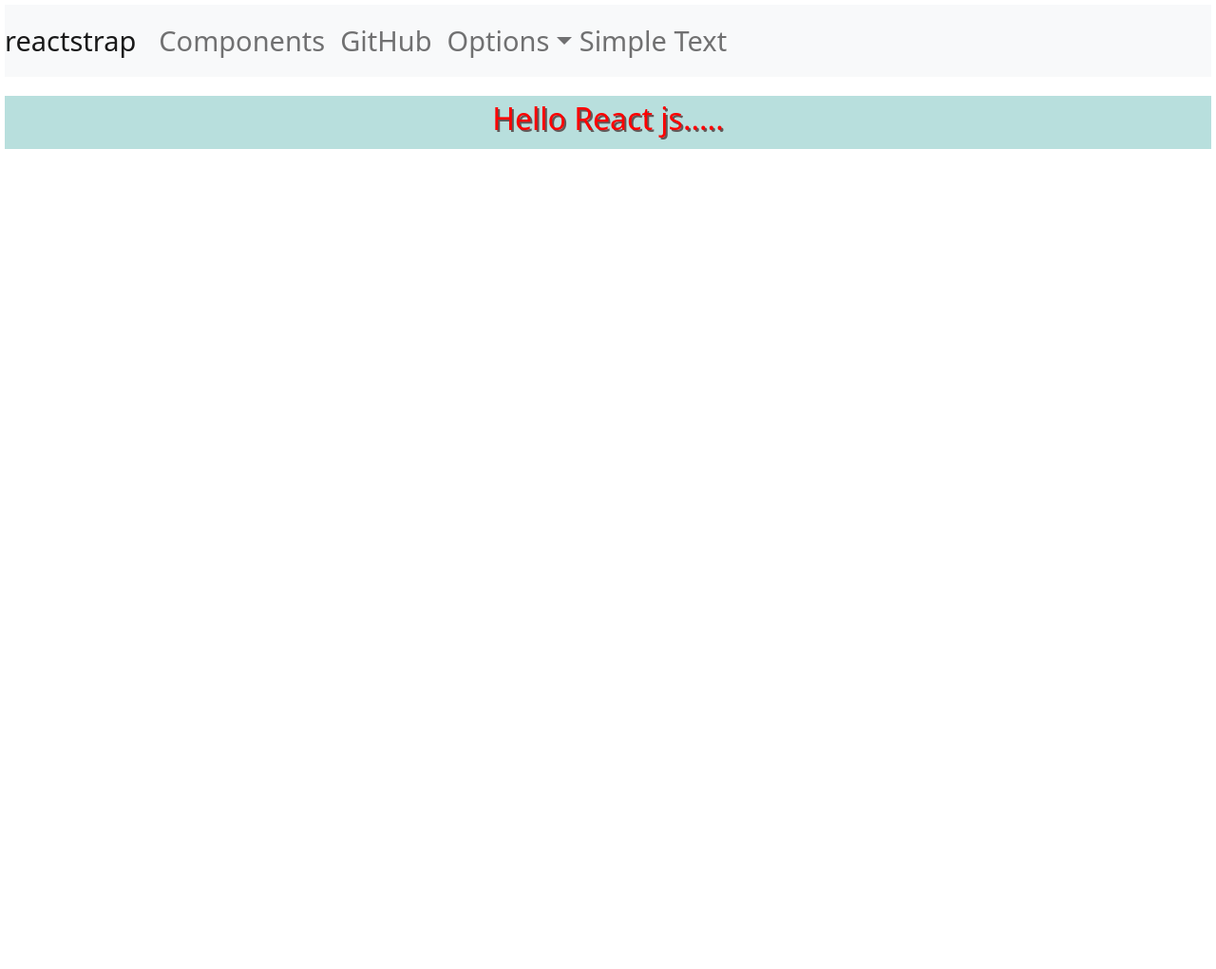
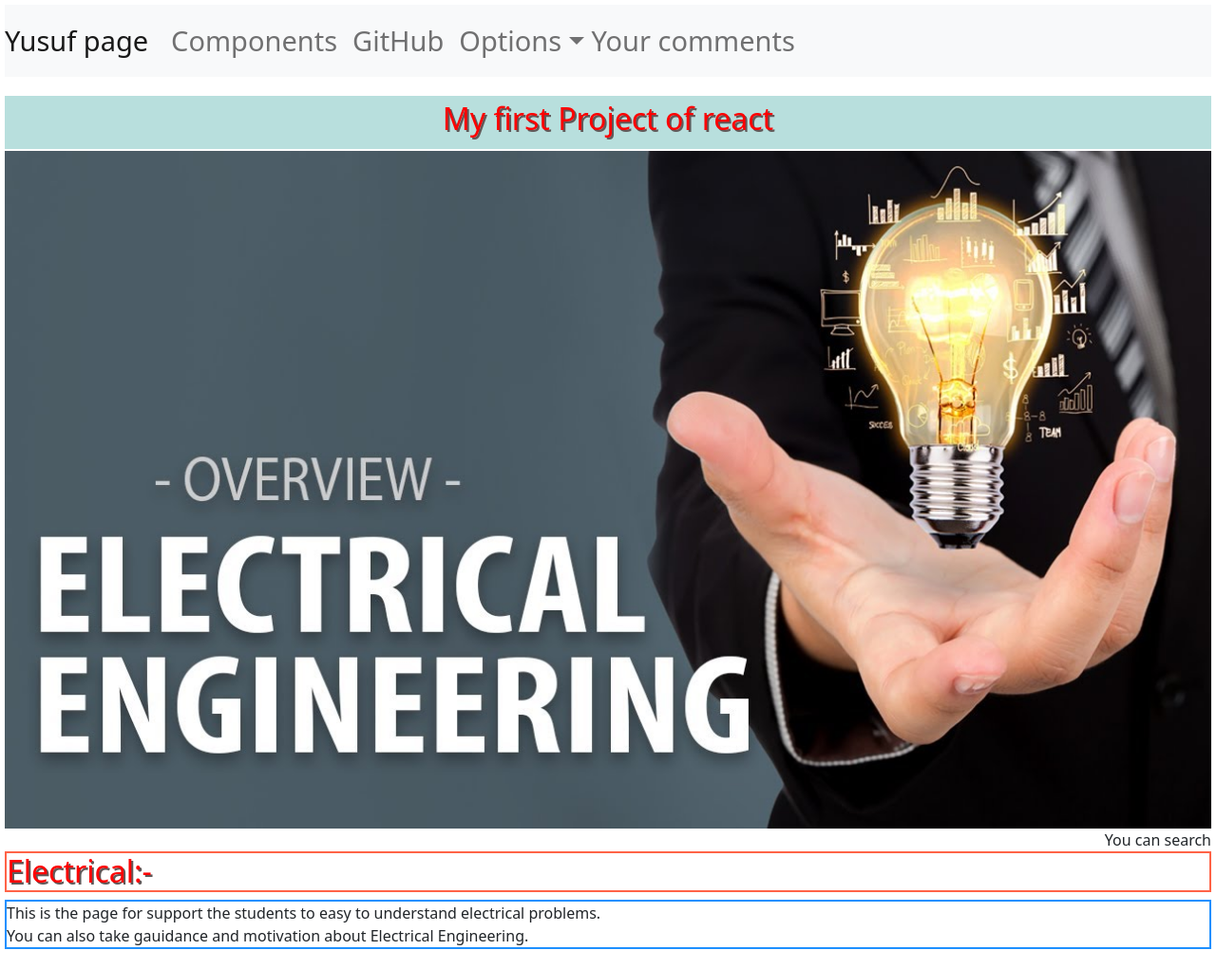
Before and after one commit to yunus9175/sample, a React (Create React App) app: page / in a window 1280 px wide. Shown: the whole page at 95% size. Before the commit the page ends 800 px from the top, so only its background shows below. Built offline with nearby package versions, Linux system fonts and the light colour scheme.

Commit message:
changes in app.js file

```diff
--- a/public/index.html
+++ b/public/index.html
@@ -26,7 +26,9 @@
     -->
     <title>React App</title>
   </head>
+
   <body>
+
     <noscript>You need to enable JavaScript to run this app.</noscript>
     <div id="root"></div>
     <!--
@@ -39,5 +41,7 @@
       To begin the development, run `npm start` or `yarn start`.
       To create a production bundle, use `npm run build` or `yarn build`.
     -->
+
+
   </body>
 </html>
--- a/src/App.css
+++ b/src/App.css
@@ -2,7 +2,8 @@
 
   background-color: #b8dfdd;
   padding: 5px;
-  margin-top: 20px;
+  margin-top: 20px ;
+  margin-bottom: 2px ;
 
 }
 h2{
--- a/src/App.js
+++ b/src/App.js
@@ -1,14 +1,32 @@
 import './App.css';
 import Navbar from './components/Navbar';
 import 'bootstrap/dist/css/bootstrap.min.css';
+import a from './assets/image/Electrical.jpg'
 function App() {
   return (
     <div style={{ padding: 5 }}>
       <Navbar />
+      <div >
       <div className="App">
-        <h2>Hello React js.....</h2>
+      <h2>My first Project of react</h2>
       </div>
+        <img src={a} alt="Not display" style={{backgroundSize:'cover',width:'100%'}}/>
+      </div>
+
+    <aside style={{textAlign: 'right'}} >
+      You can search
+    </aside>
+
+    <h2 style={{textAlign: 'left', border: '2px solid Tomato'}}>
+      Electrical:-
+    </h2>
+    <p style={{textAlign: 'left', border: '2px solid DodgerBlue'}} >
+      This is the page for support the students to easy to understand electrical problems.
+      <br/>You can also take gauidance and motivation about Electrical Engineering.
+    </p>
+
     </div>
+
   );
 }
 
--- a/src/components/Navbar.js
+++ b/src/components/Navbar.js
@@ -1,4 +1,4 @@
-import React, { useState } from 'react';
+import React, { useState } from "react";
 import {
   Collapse,
   Navbar,
@@ -12,7 +12,7 @@ import {
   DropdownMenu,
   DropdownItem,
   NavbarText,
-} from 'reactstrap';
+} from "reactstrap";
 
 const Example = (props) => {
   const [isOpen, setIsOpen] = useState(false);
@@ -23,7 +23,7 @@ const Example = (props) => {
     <div style={{ fontSize: 29 }}>
       <Navbar color="light" light expand="md">
         <NavbarBrand href="/" style={{ fontSize: 29 }}>
-          reactstrap
+          Yusuf page
         </NavbarBrand>
         <NavbarToggler onClick={toggle} />
         <Collapse isOpen={isOpen} navbar>
@@ -32,7 +32,10 @@ const Example = (props) => {
               <NavLink href="/components/">Components</NavLink>
             </NavItem>
             <NavItem>
-              <NavLink href="https://github.com/reactstrap/reactstrap">
+              <NavLink
+                href="https://github.com/reactstrap/reactstrap"
+                target="_blank"
+              >
                 GitHub
               </NavLink>
             </NavItem>
@@ -41,14 +44,22 @@ const Example = (props) => {
                 Options
               </DropdownToggle>
               <DropdownMenu right>
-                <DropdownItem>Option 1</DropdownItem>
-                <DropdownItem>Option 2</DropdownItem>
+                <DropdownItem>
+
+                  <NavLink
+                    href="http://www.yusufengineer.blogspot.com"
+                    target="_blank"
+                  >
+                    Electrical Engineering
+                  </NavLink>
+                </DropdownItem>
+                <DropdownItem>Electrical Concepts</DropdownItem>
                 <DropdownItem divider />
-                <DropdownItem>Reset</DropdownItem>
+                <DropdownItem>Computer Fundamental</DropdownItem>
               </DropdownMenu>
             </UncontrolledDropdown>
           </Nav>
-          <NavbarText>Simple Text</NavbarText>
+          <NavbarText>Your comments</NavbarText>
         </Collapse>
       </Navbar>
     </div>
```
Also changed, not shown: src/assets/image/Electrical.jpg (added).
